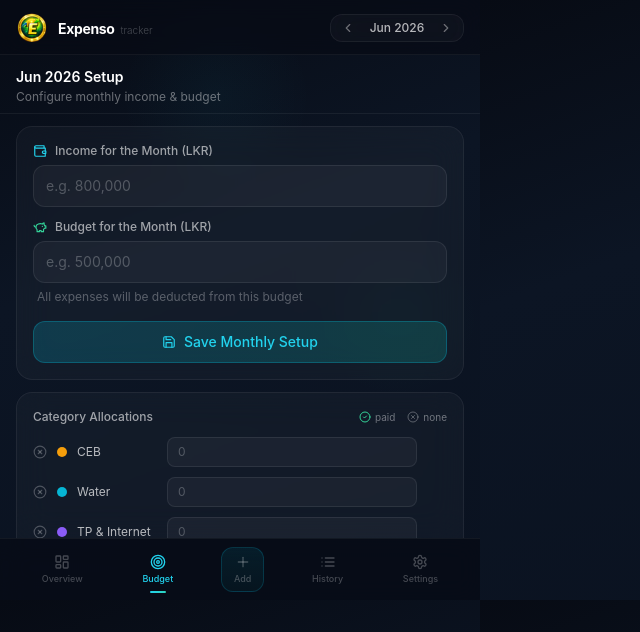
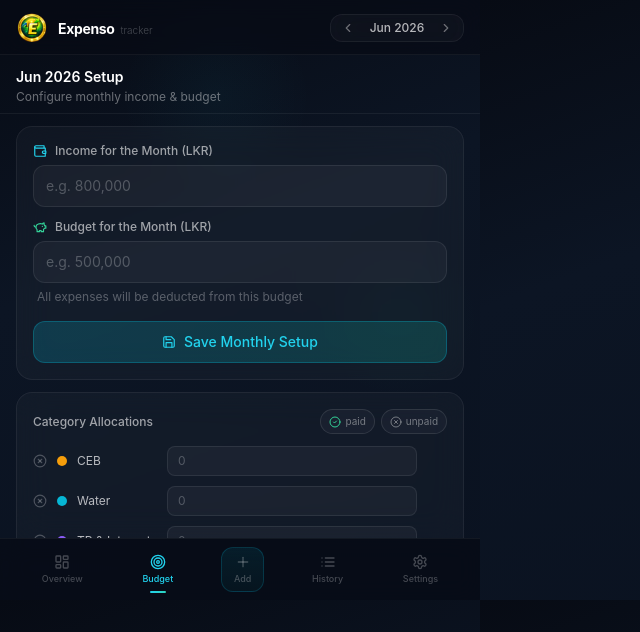
Before and after one commit to YuneshSh/expenso, a React (Vite) app: page / in a window 1280 px wide. Both pictures are taken after a click on the button "Set Up Month". Shown: the top 632 px of the page, without its empty margins (0-640 px from the left). Built offline with nearby package versions, Linux system fonts and the light colour scheme.

Commit message:
updated history-6

```diff
--- a/src/components/BudgetSetup.tsx
+++ b/src/components/BudgetSetup.tsx
@@ -23,6 +23,16 @@ export default function BudgetSetup({ year, month, monthData, categories, budget
   const [budgetValues, setBudgetValues] = useState<Record<string, string>>({});
   const [saving, setSaving] = useState<string | null>(null);
   const [savedMap, setSavedMap] = useState<Record<string, boolean>>({});
+  const [filter, setFilter] = useState<'all' | 'paid' | 'unpaid'>('all');
+
+  const visibleCategories = useMemo(() => {
+    if (filter === 'all') return categories;
+    return categories.filter(cat =>
+      filter === 'paid' ? paidCategoryIds.has(cat.id) : !paidCategoryIds.has(cat.id)
+    );
+  }, [categories, filter, paidCategoryIds]);
+
+  const toggleFilter = (f: 'paid' | 'unpaid') => setFilter(prev => (prev === f ? 'all' : f));
 
   useEffect(() => {
     const inc = monthData?.income;
@@ -148,17 +158,43 @@ export default function BudgetSetup({ year, month, monthData, categories, budget
         <div className="glass rounded-2xl p-4">
           <div className="flex items-center justify-between mb-3">
             <p className="text-xs text-white/60 font-medium">Category Allocations</p>
-            <div className="flex items-center gap-3">
-              <span className="flex items-center gap-1 text-[10px] text-white/40">
+            <div className="flex items-center gap-1.5">
+              <button
+                type="button"
+                onClick={() => toggleFilter('paid')}
+                title="Show paid categories"
+                className={`flex items-center gap-1 text-[10px] rounded-full px-2 py-1 border transition-colors ${
+                  filter === 'paid'
+                    ? 'text-emerald-300 bg-emerald-500/15 border-emerald-500/40'
+                    : 'text-white/40 bg-white/[0.03] border-white/10 hover:bg-white/[0.06]'
+                }`}
+              >
                 <CheckCircle2 className="w-3 h-3 text-emerald-400" /> paid
-              </span>
-              <span className="flex items-center gap-1 text-[10px] text-white/40">
-                <XCircle className="w-3 h-3 text-white/30" /> none
-              </span>
+              </button>
+              <button
+                type="button"
+                onClick={() => toggleFilter('unpaid')}
+                title="Show unpaid categories"
+                className={`flex items-center gap-1 text-[10px] rounded-full px-2 py-1 border transition-colors ${
+                  filter === 'unpaid'
+                    ? 'text-red-300 bg-red-500/15 border-red-500/40'
+                    : 'text-white/40 bg-white/[0.03] border-white/10 hover:bg-white/[0.06]'
+                }`}
+              >
+                <XCircle className="w-3 h-3 text-white/40" /> unpaid
+              </button>
             </div>
           </div>
+          {filter !== 'all' && (
+            <p className="text-[10px] text-white/35 mb-2 -mt-1">
+              Showing {filter} categories · <button type="button" onClick={() => setFilter('all')} className="text-cyan-400/80 hover:text-cyan-300">show all</button>
+            </p>
+          )}
           <div className="flex flex-col gap-2.5">
-            {categories.map(cat => (
+            {visibleCategories.length === 0 && (
+              <p className="text-white/40 text-xs text-center py-2">No {filter} categories.</p>
+            )}
+            {visibleCategories.map(cat => (
               <CategoryRow
                 key={cat.id}
                 category={cat}
```
